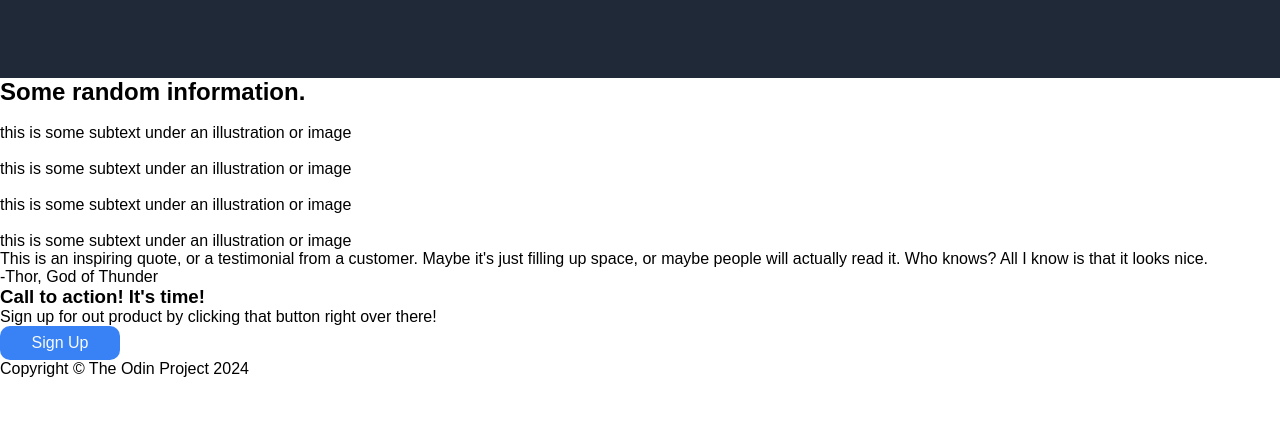
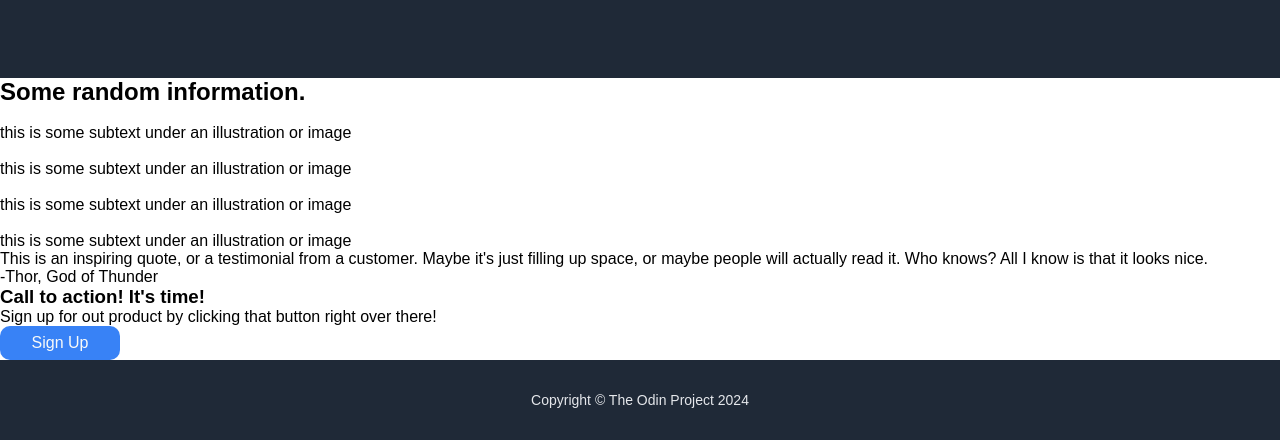
Before and after one commit to victorzottmann/css-landing-page, a plain HTML site: page index.html in a window 1280 px wide. Shown: the part 460-900 px from the top of the page. Before the commit the page ends 838 px from the top, so only its background shows below. Drawn offline with Linux system fonts and the light colour scheme.

Commit message:
style footer

```diff
--- a/style.css
+++ b/style.css
@@ -16,6 +16,12 @@
   padding: 0;
   box-sizing: border-box;
   font-family: Arial, Helvetica, sans-serif;
+}
+
+body {
+  min-height: 100vh;
+  display: flex;
+  flex-direction: column;
 }
 
 /* Header Section */
@@ -86,3 +92,11 @@
   width: 120px;
   text-align: center;
 }
+
+.footer {
+  background-color: var(--clr-blue-secondary);
+  color: var(--clr-white-secondary);
+  text-align: center;
+  font-size: 14px;
+  padding: 32px;
+}
```
